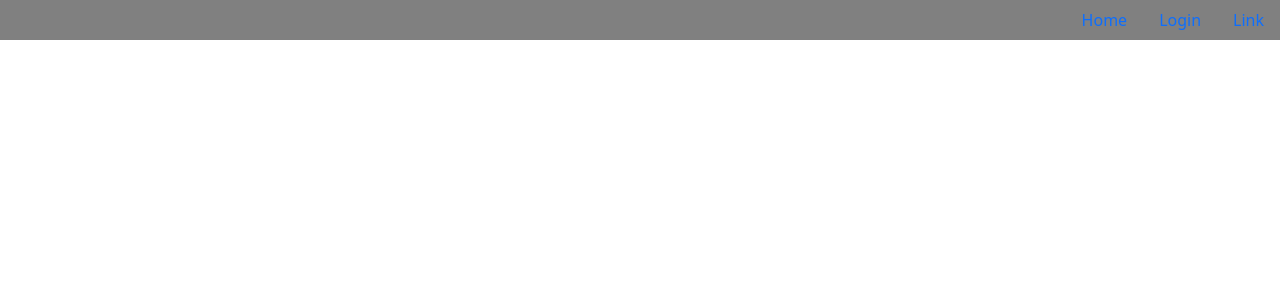
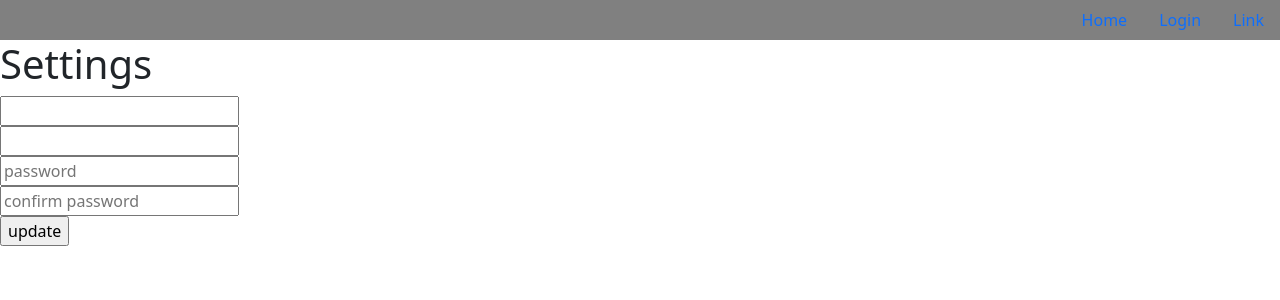
Before and after one commit to StanaAndrei/railsapi, a React (Create React App) app in the folder frontend/: page /settings in a window 1280 px wide. Shown: the top 300 px of the page. Built offline with nearby package versions, Linux system fonts and the light colour scheme; no server answers.

Commit message:
added user page&edit

```diff
--- a/frontend/src/App.jsx
+++ b/frontend/src/App.jsx
@@ -1,40 +1,23 @@
 import React from 'react';
 import { BrowserRouter, Routes, Route } from "react-router-dom";
 import Home from './Pages/Home';
-import axios from 'axios';
 import Header from "./Pages/Header/Header"
 import Login from './Pages/Login/Login';
-import { axiosInstanceToAPI } from './utils/APIUtils';
+import Settings from './Pages/Settings/Settings';
+import Register from './Pages/Register/Register';
 import Profile from './Pages/Profile/Profile';
-import Register from './Pages/Register/Register';
 
 function App(props) {
-
-    React.useEffect(() => {
-        //axios.defaults.headers.common['Authorization'] = token;
-
-        axiosInstanceToAPI.get('/users', {})
-            .then(function (response) {
-                // handle success
-                console.log(response.data);
-            })
-            .catch(function (error) {
-                // handle error
-                console.log(error);
-            })
-    }, [])
-
     return (
         <div>
             <Header />
-
             <BrowserRouter>
                 <Routes>
                     <Route index element={<Home />} />
                     <Route path='/login' element={<Login />} />
+                    <Route path='/settings' element={<Settings />} />
                     <Route path='/profile' element={<Profile />} />
                     <Route path='/register' element={<Register />} />
-
 
                     <Route path="*" element={<null />} />
                 </Routes>
--- a/frontend/src/Pages/Header/Header.jsx
+++ b/frontend/src/Pages/Header/Header.jsx
@@ -1,31 +1,34 @@
 import React from 'react';
 import Nav from 'react-bootstrap/Nav';
-import Navbar from 'react-bootstrap/NavDropdown';
-import Container from 'react-bootstrap/Container';
 import CookieManager from '../../utils/CookieManager';
 import UserAPI from '../../api/UserAPI';
 
 
 function Header(props) {
     return (
-        <div style={{'backgroundColor': 'grey'}}>
+        <div style={{ 'backgroundColor': 'grey' }}>
             <Nav className="justify-content-end">
                 <Nav.Item>
                     <Nav.Link href="/">Home</Nav.Link>
                 </Nav.Item>
-                <Nav.Item>
-                    {
-                        (!UserAPI.isLoggedIn() &&
-                            <Nav.Link href="/login">Login</Nav.Link>) ||
-                        <Nav.Link href="/profile">Profile</Nav.Link>
-                    }
-                </Nav.Item>
+                {
+                    (!UserAPI.isLoggedIn() &&
+                        <Nav.Item><Nav.Link href="/login">Login</Nav.Link></Nav.Item>) ||
+                    <>
+                        <Nav.Item>
+                            <Nav.Link href="/profile">Profile</Nav.Link>
+                        </Nav.Item>
+                        <Nav.Item>
+                            <Nav.Link href="/settings">Settings</Nav.Link>
+                        </Nav.Item>
+                    </>
+                }
                 <Nav.Item>
                     <Nav.Link>Link</Nav.Link>
                 </Nav.Item>
                 <Nav.Item>
                     {
-                        UserAPI.isLoggedIn() &&  <Nav.Link onClick={() => {
+                        UserAPI.isLoggedIn() && <Nav.Link onClick={() => {
                             CookieManager.deleteCookie('jwt');
                             window.location.assign('/');
                         }}>logout</Nav.Link>
--- a/frontend/src/Pages/Login/Login.jsx
+++ b/frontend/src/Pages/Login/Login.jsx
@@ -1,4 +1,3 @@
-import axios from 'axios';
 import React from 'react';
 import UserAPI from '../../api/UserAPI';
 
--- a/frontend/src/Pages/Profile/Profile.jsx
+++ b/frontend/src/Pages/Profile/Profile.jsx
@@ -1,9 +1,20 @@
 import React from 'react';
+import UserAPI from '../../api/UserAPI';
 
 function Profile(props) {
+    const [username, setUsername] = React.useState('');
+
+    React.useEffect(() => {
+        UserAPI.getUserDataFromJwtReq().then(data => {
+            setUsername(data.username);
+        })
+    }, [])
+
     return (
         <div>
-            profile!!
+            <h1>Profile page</h1> <br />
+            <h3>{username}</h3>
+            <hr />
         </div>
     );
 }
--- /dev/null
+++ b/frontend/src/Pages/Settings/Settings.jsx
@@ -0,0 +1,49 @@
+import React from 'react';
+import UserAPI from '../../api/UserAPI';
+
+function Settings(props) {
+    const [userObj, setUserObj] = React.useState({ username: '', email: '' });
+
+    React.useEffect(() => {
+        UserAPI.getUserDataFromJwtReq().then(({ username, email }) => {
+            setUserObj({ username, email });
+        }).catch(err => {
+            console.error(err);
+        });
+    }, [])
+
+    const userNameRef = React.createRef();
+    const emailRef = React.createRef();
+    const passwordRef = React.createRef();
+    const passwordConfRef = React.createRef();
+
+    const handleSubmit = event => {
+        event.preventDefault();
+
+        const { value: username } = userNameRef.current;
+        const { value: email } = emailRef.current;
+        const { value: password } = passwordRef.current;
+        const { value: passwordConf } = passwordConfRef.current;
+
+        UserAPI.update(username, email, password, passwordConf);
+    }
+
+    return (
+        <div>
+            <h1>Settings</h1>
+            <form onSubmit={handleSubmit}>
+                <input type="text" defaultValue={userObj.username} ref={userNameRef} />
+                <br />
+                <input type="email" defaultValue={userObj.email} ref={emailRef} />
+                <br />
+                <input type="password" placeholder='password' ref={passwordRef} />
+                <br />
+                <input type="password" placeholder='confirm password' ref={passwordConfRef} />
+                <br />
+                <input type="submit" value={'update'} />
+            </form>
+        </div>
+    );
+}
+
+export default Settings;
--- a/frontend/src/api/UserAPI.js
+++ b/frontend/src/api/UserAPI.js
@@ -1,4 +1,3 @@
-import axios from "axios";
 import CookieManager from "../utils/CookieManager";
 import { axiosAuthInstanceToAPI, axiosInstanceToAPI } from "../utils/APIUtils";
 
@@ -29,8 +28,19 @@ export default class UserAPI {
         })
     }
 
+    static update(username, email, password, passwordConf) {
+        axiosAuthInstanceToAPI.patch('/users/update', {
+            username, email, password, password_confirmation: passwordConf,
+        }).then(({ data }) => {
+            window.location.assign('/profile');
+        }, err => {
+            alert('error');
+            console.error(err);
+        })
+    }
+
     static async getUserDataFromJwtReq() {
-        const res = await axiosAuthInstanceToAPI.get('/user/profile');
+        const res = await axiosAuthInstanceToAPI.get('/users/me');
         return res?.data;
     }
 
```
Also changed, not shown: 2 other files (tests, documents, lock files or other folders).
